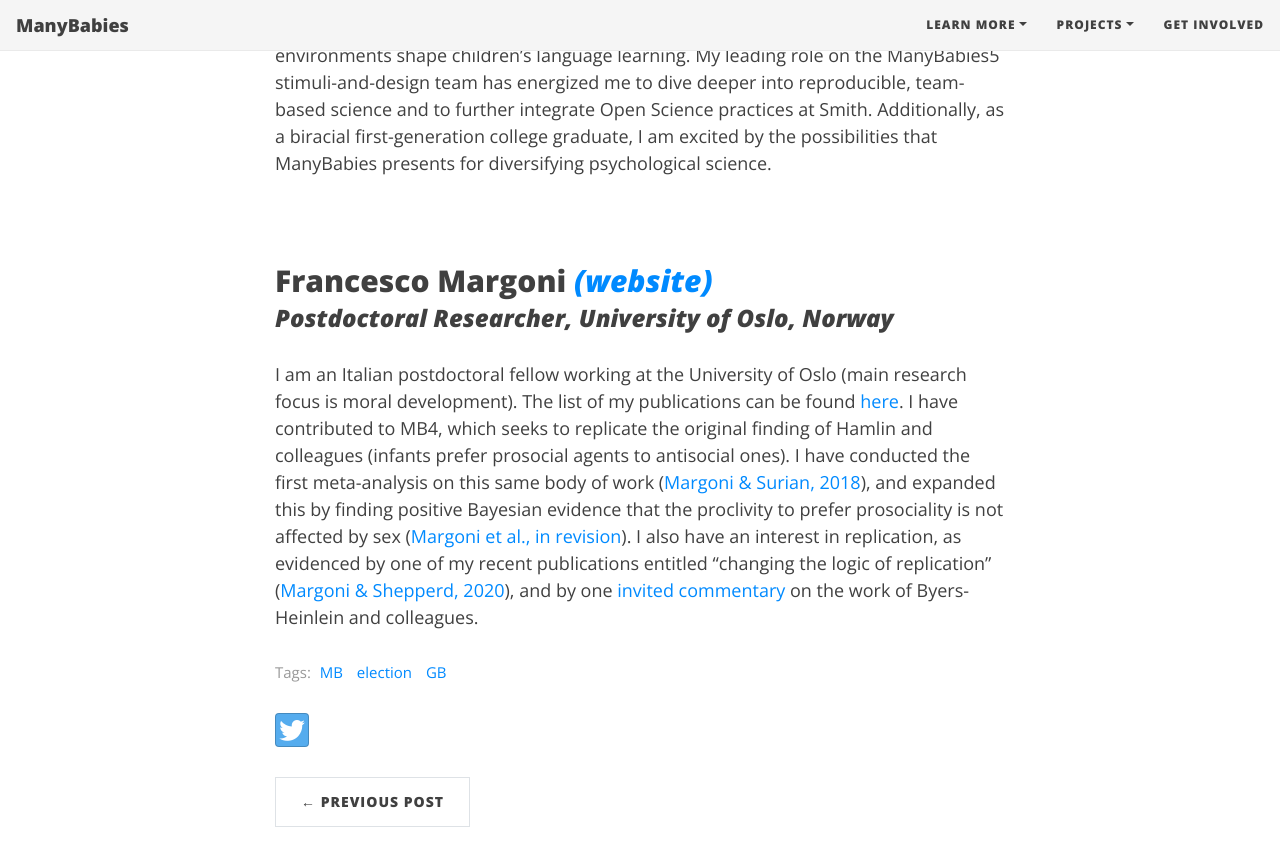
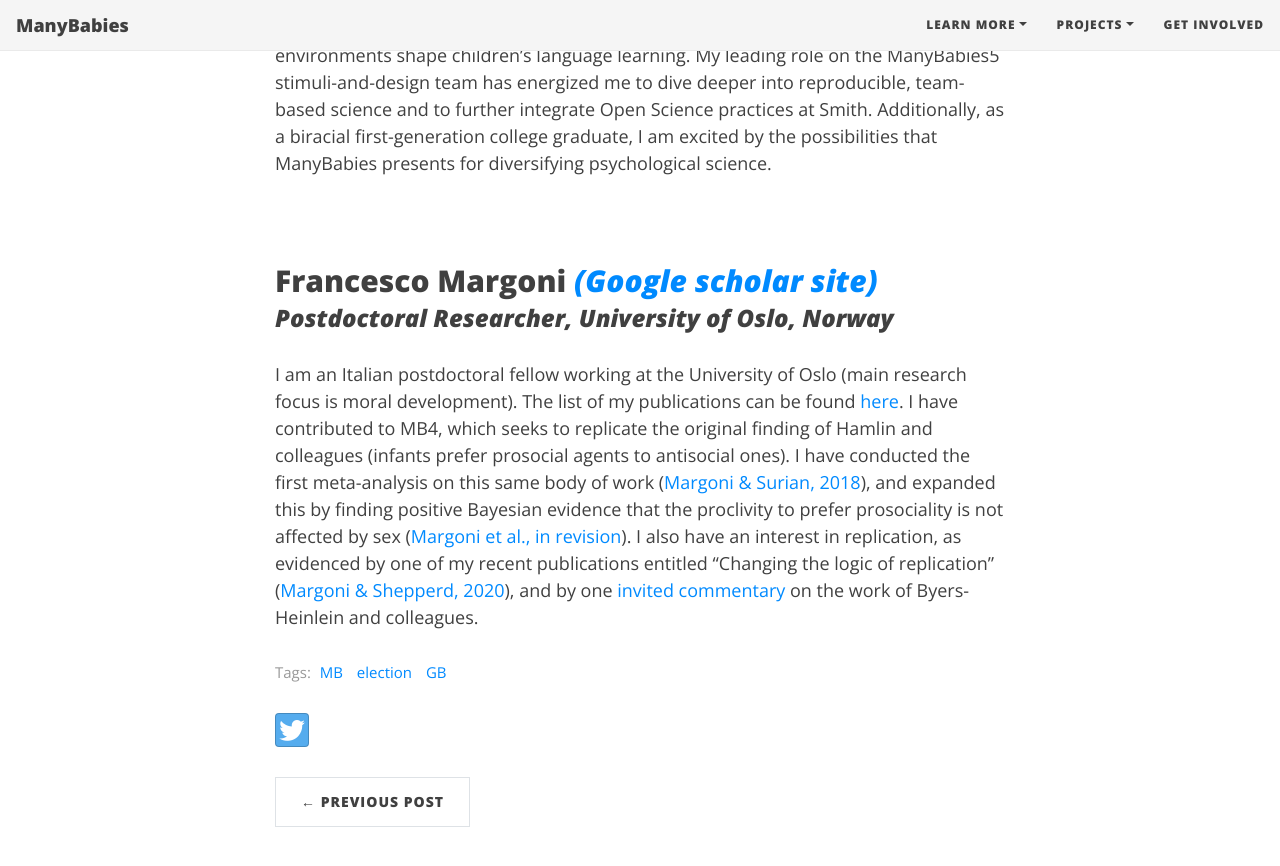
Before and after one commit to manybabies/manybabies.github.io, a Jekyll site: the page built from _posts/2022-05-16-GBElection.md, in a window 1280 px wide and 900 px high, scrolled down 2457 px. Shown: the top 866 px of the window. Built offline with Jekyll 4.4.1, drawn with Linux system fonts in a browser that asks for light colours; nearby versions of some CDN libraries; some web fonts are replaced.

Commit message:
Update 2022-05-16-GBElection.md

```diff
--- a/_posts/2022-05-16-GBElection.md
+++ b/_posts/2022-05-16-GBElection.md
@@ -46,6 +46,6 @@ I am an Assistant Professor of Psychology at Smith College, a liberal-arts women
 
 <br>
 
-## Francesco Margoni [*(website)*](https://scholar.google.it/citations?user=Sxwc6QwAAAAJ&hl=en)
+## Francesco Margoni [*(Google scholar site)*](https://scholar.google.it/citations?user=Sxwc6QwAAAAJ&hl=en)
 ### *Postdoctoral Researcher, University of Oslo, Norway*
-I am an Italian postdoctoral fellow working at the University of Oslo (main research focus is moral development). The list of my publications can be found [here](https://scholar.google.it/citations?user=Sxwc6QwAAAAJ&hl=en). I have contributed to MB4, which seeks to replicate the original finding of Hamlin and colleagues (infants prefer prosocial agents to antisocial ones). I have conducted the first meta-analysis on this same body of work ([Margoni & Surian, 2018](https://psycnet.apa.org/fulltext/2018-33347-001.pdf)), and expanded this by finding positive Bayesian evidence that the proclivity to prefer prosociality is not affected by sex ([Margoni et al., in revision](https://psyarxiv.com/r6vqb/)). I also have an interest in replication, as evidenced by one of my recent publications entitled “changing the logic of replication” ([Margoni & Shepperd, 2020](https://psycnet.apa.org/record/2020-96116-001)), and by one [invited commentary](https://onlinelibrary.wiley.com/doi/pdf/10.1002/icd.2330) on the work of Byers-Heinlein and colleagues.
+I am an Italian postdoctoral fellow working at the University of Oslo (main research focus is moral development). The list of my publications can be found [here](https://scholar.google.it/citations?user=Sxwc6QwAAAAJ&hl=en). I have contributed to MB4, which seeks to replicate the original finding of Hamlin and colleagues (infants prefer prosocial agents to antisocial ones). I have conducted the first meta-analysis on this same body of work ([Margoni & Surian, 2018](https://psycnet.apa.org/fulltext/2018-33347-001.pdf)), and expanded this by finding positive Bayesian evidence that the proclivity to prefer prosociality is not affected by sex ([Margoni et al., in revision](https://psyarxiv.com/r6vqb/)). I also have an interest in replication, as evidenced by one of my recent publications entitled “Changing the logic of replication” ([Margoni & Shepperd, 2020](https://psycnet.apa.org/record/2020-96116-001)), and by one [invited commentary](https://onlinelibrary.wiley.com/doi/pdf/10.1002/icd.2330) on the work of Byers-Heinlein and colleagues.
```
